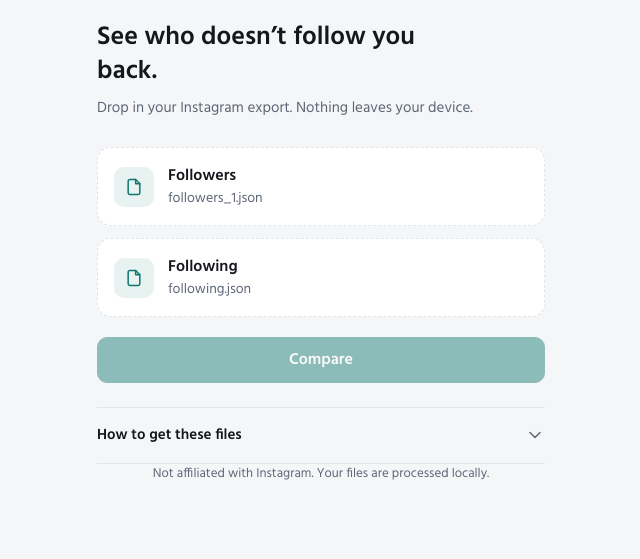
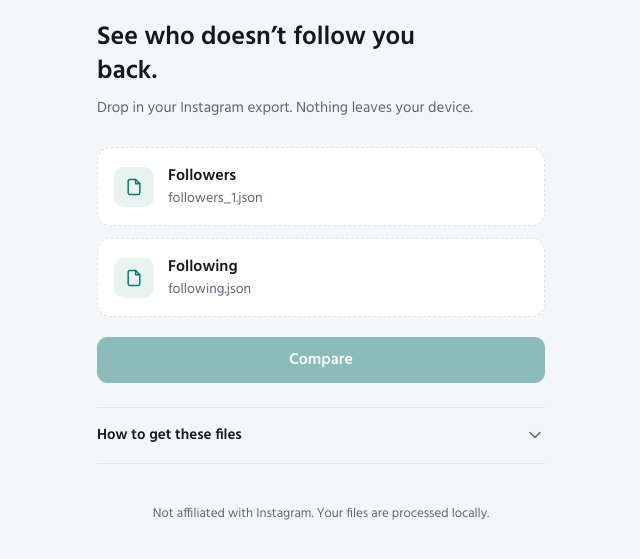
Before and after one commit to aastiksharma07/unfollows, a plain HTML site: page index.html in a window 1280 px wide. Shown: the part 67-626 px from the top of the page, without its empty margins (319-959 px from the left). Drawn offline with Linux system fonts and the light colour scheme.

Commit message:
Space out footer note

```diff
--- a/style.css
+++ b/style.css
@@ -338,7 +338,7 @@ body {
 
 .empty { padding: 20px 16px; color: var(--muted); font-size: 15px; text-align: center; }
 
-.foot { color: var(--muted); font-size: 13px; text-align: center; }
+.foot { margin-top: 40px; color: var(--muted); font-size: 13px; text-align: center; }
 
 /* ---------- Small screens & motion ---------- */
 
```
